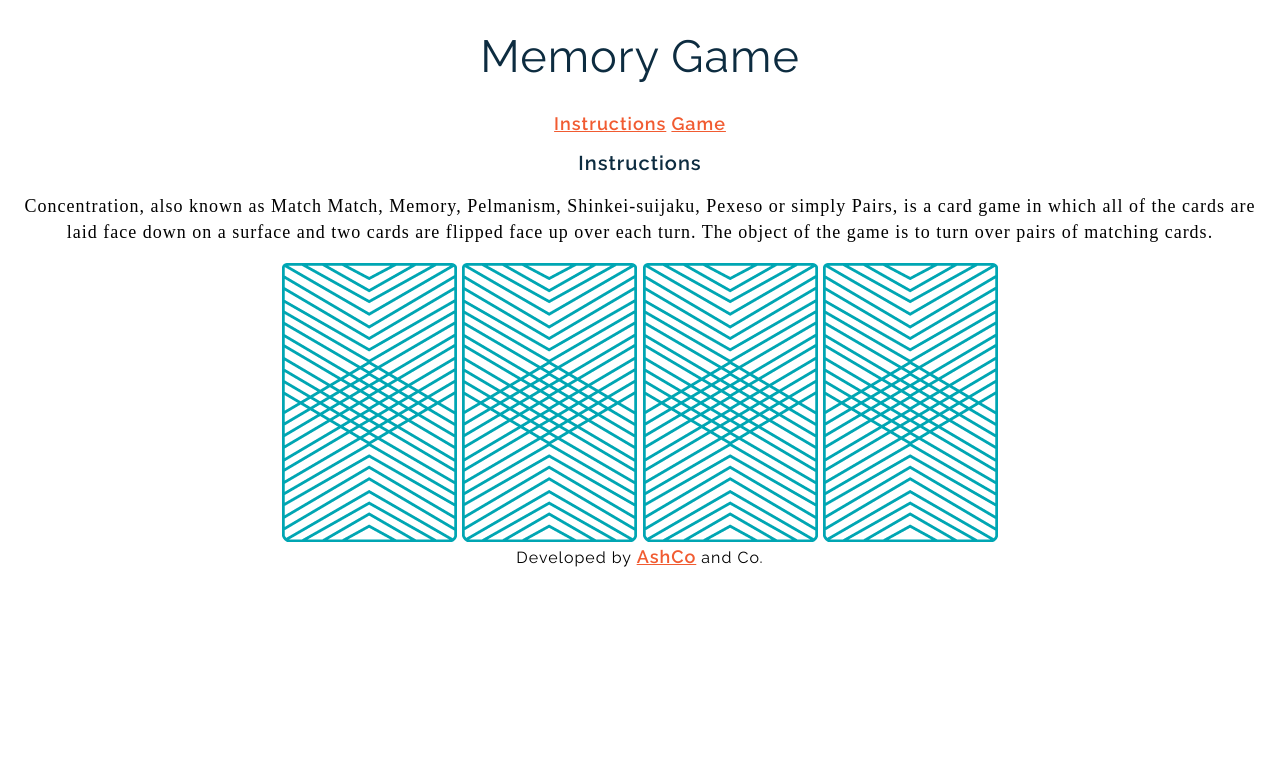
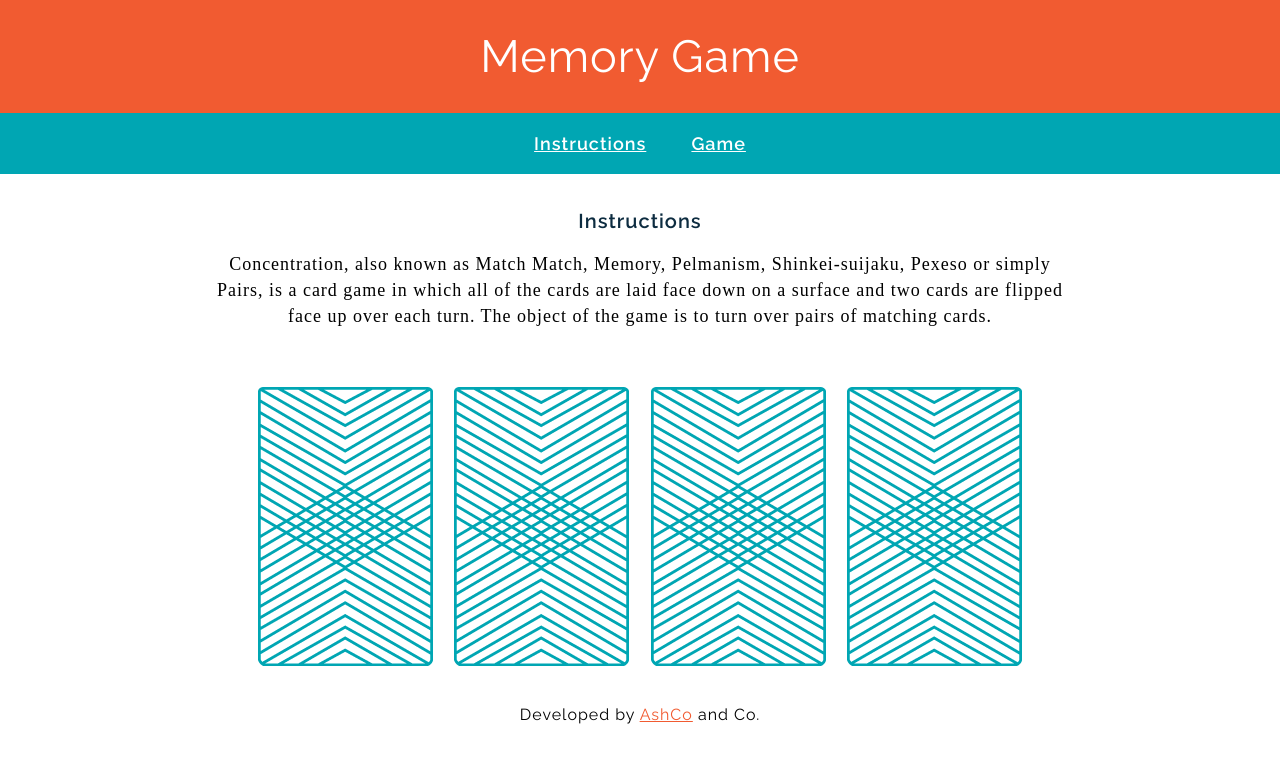
Before and after one commit to ashco/wdi-fundamentals-memorygame, a plain HTML site: page index.html in a window 1280 px wide. Drawn offline with Linux system fonts and the light colour scheme; a web font is replaced by a local one.

Commit message:
added more style

```diff
--- a/css/style.css
+++ b/css/style.css
@@ -2,18 +2,21 @@ body {
 	text-align: center;
 	font-family: Raleway;
 	letter-spacing: 1px;
+	margin: 0;
 }
 
 h1 {
-	color: #0D2C40;
+	color: #ffffff;
 	font-weight: 400;
 	font-size: 45px;
+	margin: 0;
 }
 
-a {
-	color: #F15B31;
+nav a {
+	color: #ffffff;
 	font-weight: 600;
 	font-size: 18px;
+	margin: 0 20px;
 }
 
 h2 {
@@ -27,3 +30,30 @@ p {
 	line-height: 26px;
 	font-size: 18px;
 }
+
+header {
+	background-color: #F15B31;
+	padding: 30px 20px;
+}
+
+nav {
+	background-color: #00A6B3;
+	padding: 20px 0;
+}
+
+main {
+	width: 850px;
+	margin: 35px auto;
+}
+
+img {
+	margin: 40px 8px 0 8px;
+}
+
+footer {
+	margin: 0 0 8px 0;
+}
+
+footer a {
+	color: #F15B31;
+}
--- a/index.html
+++ b/index.html
@@ -6,23 +6,23 @@
 	<link rel="stylesheet" href="https://fonts.googleapis.com/css?family=Droid+Serif|Raleway:400,500,600,700">
 </head>
 <body>
+	<header>
 		<h1>Memory Game</h1>
-
+	</header>
+	<nav>
 		<a href="#">Instructions</a>
-
 		<a href="#">Game</a>
-
+	</nav>
+	<main>
 		<h2>Instructions</h2>
-
 		<p>Concentration, also known as Match Match, Memory, Pelmanism, Shinkei-suijaku, Pexeso or simply Pairs, is a card game in which all of the cards are laid face down on a surface and two cards are flipped face up over each turn. The object of the game is to turn over pairs of matching cards.</p>
-
 		<div>
 			<img src="images/back.png" alt="Queen of Diamonds">
 			<img src="images/back.png" alt="Queen of Hearts">
 			<img src="images/back.png" alt="King of Diamonds">
 			<img src="images/back.png" alt="King of Hearts">
 		</div>
-
+	</main>
 	<footer>Developed by <a href="https://github.com/ashco">AshCo</a> and Co.</footer>
 </body>
 </html>
```
Lines whose indentation alone changed are shown as unchanged.
